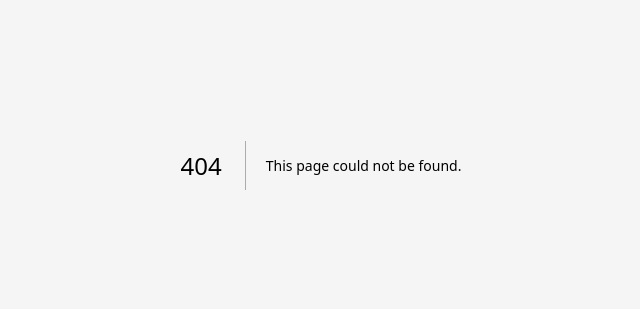
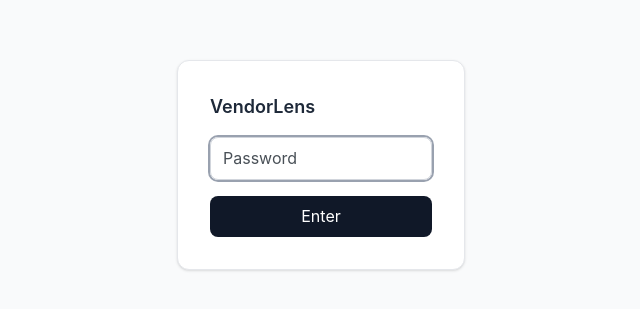
Before and after one commit to RSantiagoJ/vendorlens, a Next.js app in the folder frontend/: page /login in a window 1280 px wide. Before the commit this address had no page. Shown: the part 235-544 px from the top of the page, without its empty margins (319-959 px from the left). Built offline with nearby package versions, Linux system fonts and the light colour scheme.

Commit message:
fix: secured login

```diff
--- /dev/null
+++ b/frontend/app/login/page.tsx
@@ -0,0 +1,38 @@
+import { cookies } from 'next/headers';
+import { redirect } from 'next/navigation';
+
+async function login(formData: FormData) {
+  'use server';
+  if ((formData.get('password') as string) === process.env.AUTH_PASSWORD) {
+    (await cookies()).set('auth', '1', {
+      httpOnly: true,
+      secure: true,
+      sameSite: 'lax',
+      maxAge: 60 * 60 * 24 * 30,
+    });
+    redirect('/');
+  }
+}
+
+export default function LoginPage() {
+  return (
+    <main className="flex h-screen items-center justify-center bg-gray-50">
+      <form action={login} className="flex flex-col gap-4 bg-white p-8 rounded-xl shadow-sm border border-gray-200 w-72">
+        <h1 className="text-lg font-semibold text-gray-800">VendorLens</h1>
+        <input
+          type="password"
+          name="password"
+          placeholder="Password"
+          className="border border-gray-300 px-3 py-2 rounded-lg text-sm focus:outline-none focus:ring-2 focus:ring-gray-400"
+          autoFocus
+        />
+        <button
+          type="submit"
+          className="bg-gray-900 text-white px-4 py-2 rounded-lg text-sm hover:bg-gray-700 transition-colors"
+        >
+          Enter
+        </button>
+      </form>
+    </main>
+  );
+}
--- /dev/null
+++ b/frontend/middleware.ts
@@ -0,0 +1,15 @@
+import { NextRequest, NextResponse } from 'next/server';
+
+export function middleware(request: NextRequest) {
+  if (request.nextUrl.pathname.startsWith('/login')) return NextResponse.next();
+
+  if (request.cookies.get('auth')?.value !== '1') {
+    return NextResponse.redirect(new URL('/login', request.url));
+  }
+
+  return NextResponse.next();
+}
+
+export const config = {
+  matcher: ['/((?!_next/static|_next/image|favicon.ico).*)'],
+};
```
